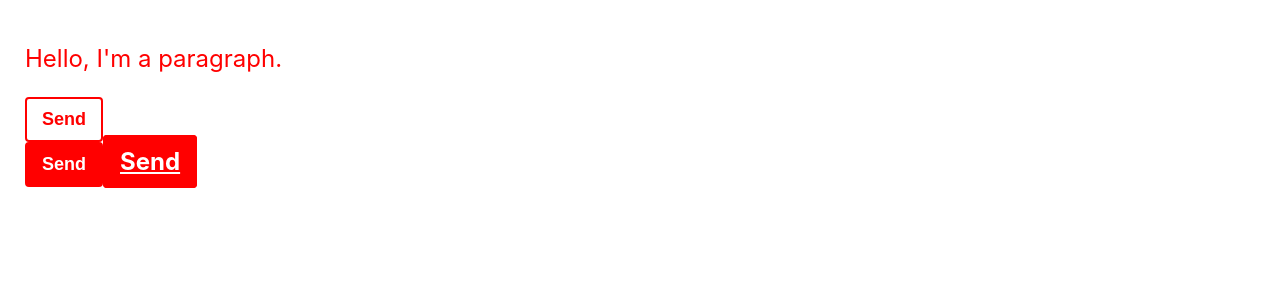
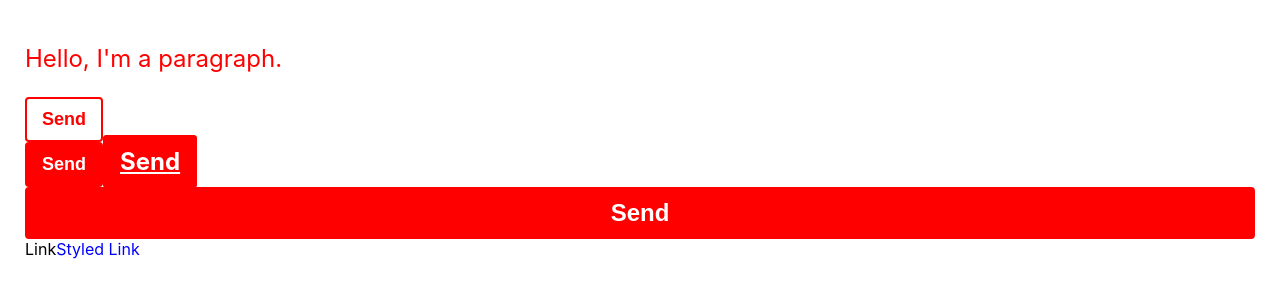
Before and after one commit to lopez-tomas/learning-react, a React (Create React App) app in the folder styled/: page / in a window 1280 px wide. Shown: the top 300 px of the page. Built offline with nearby package versions, Linux system fonts and the light colour scheme.

Commit message:
feat: adding styles to any component we have.

```diff
--- a/styled/src/App.js
+++ b/styled/src/App.js
@@ -32,6 +32,14 @@ const BlockButton = styled(Button)`
    experience for developers.
 */
 
+const Link = ({ className, ...props }) => {
+  return <a className={className} {...props}></a>
+}
+
+const StyledLink = styled(Link)`
+  color: blue;
+`
+
 const App = () => {
   return (
     <Content>
@@ -40,6 +48,9 @@ const App = () => {
       <br />
       <Button primary>Send</Button>
       <BlockButton primary as="a" href="#">Send</BlockButton>
+      <BlockButton primary>Send</BlockButton>
+      <Link>Link</Link>
+      <StyledLink>Styled Link</StyledLink>
     </Content>
   )
 }
```
